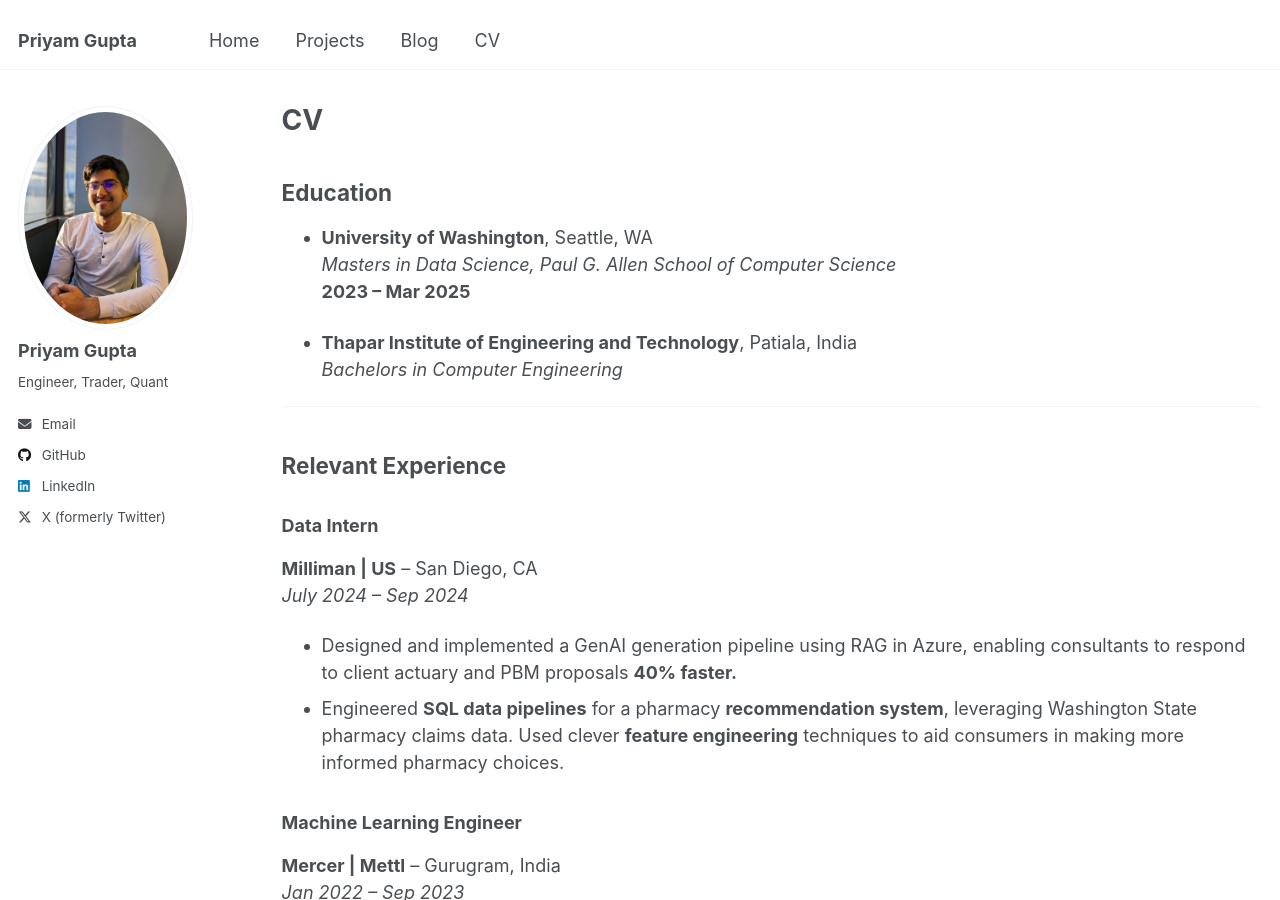
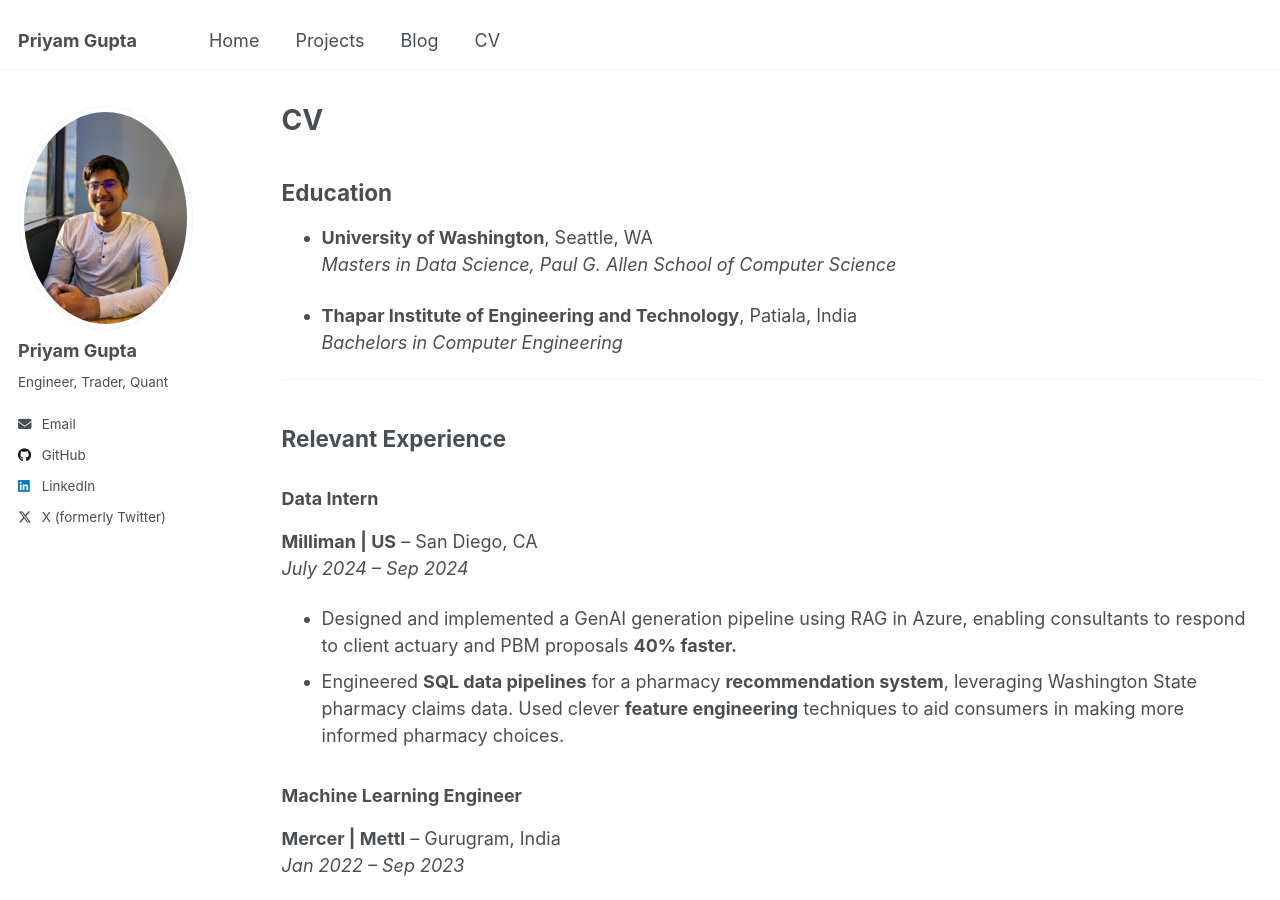
Before and after one commit to ProPriyam/ProPriyam.github.io, a Jekyll site: the page built from _pages/cv.md, in a window 1280 px wide and 900 px high. Built offline with Jekyll 4.4.1, drawn with Linux system fonts in a browser that asks for light colours.

Commit message:
cv update

```diff
--- a/_pages/cv.md
+++ b/_pages/cv.md
@@ -13,7 +13,6 @@ redirect_from:
 
 - **University of Washington**, Seattle, WA
   _Masters in Data Science, Paul G. Allen School of Computer Science_
-  **2023 -- Mar 2025**
 
 - **Thapar Institute of Engineering and Technology**, Patiala, India
   _Bachelors in Computer Engineering_
```
